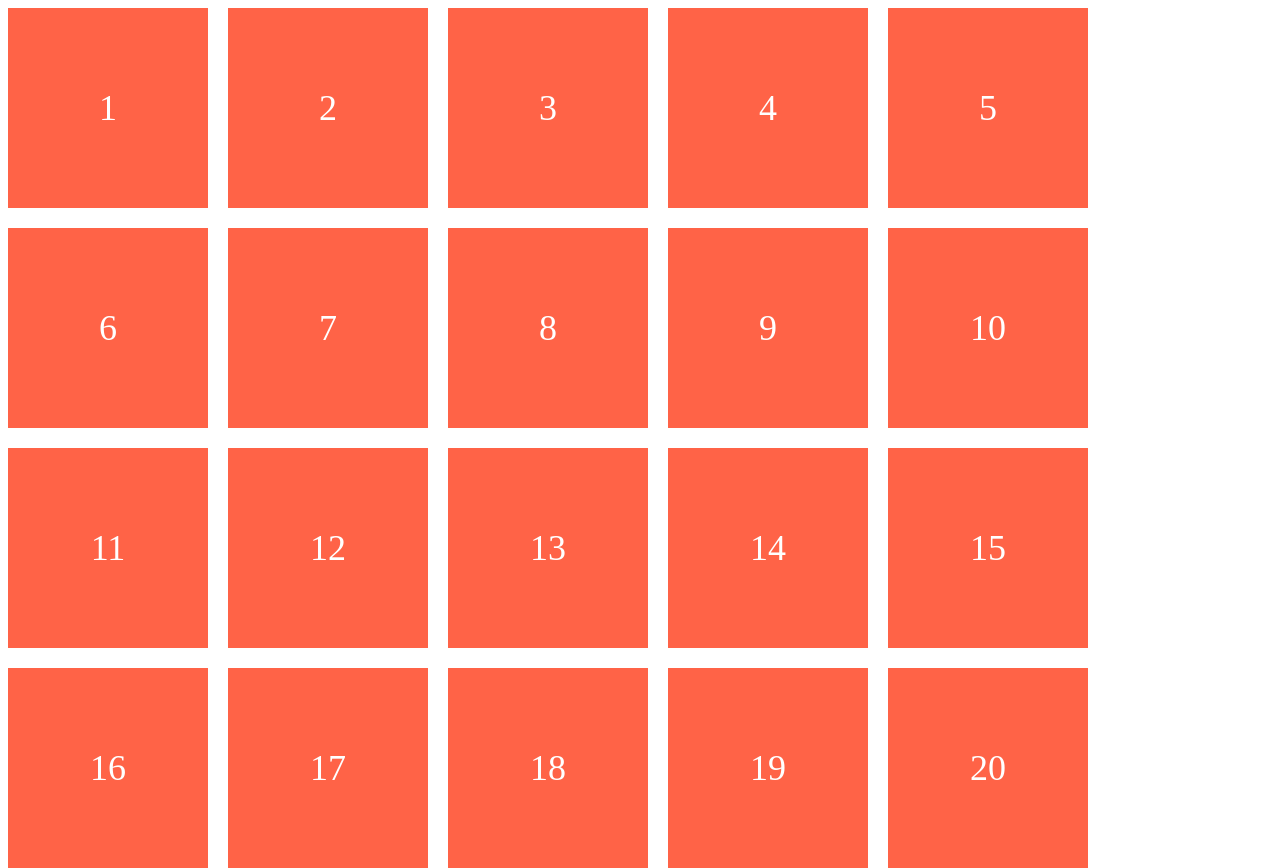
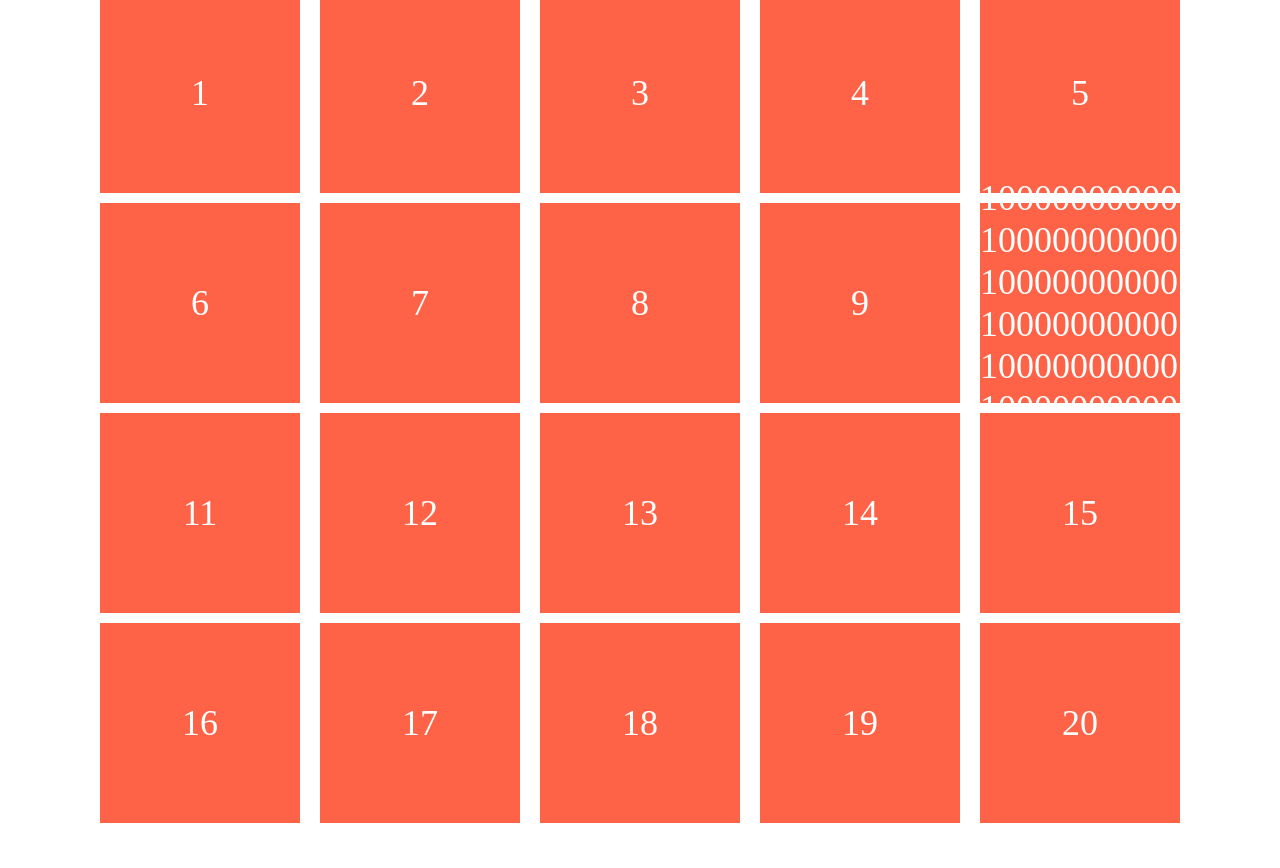
Before and after one commit to ahnzi91/css-master, a plain HTML site: page index.html in a window 1280 px wide. After the commit the page ends 823 px from the top, so only its background shows below. Drawn offline with Linux system fonts and the light colour scheme.

Commit message:
#2.8 Align Content

```diff
--- a/index.html
+++ b/index.html
@@ -17,7 +17,7 @@
     <div class="box">7</div>
     <div class="box">8</div>
     <div class="box">9</div>
-    <div class="box">10</div>
+    <div class="box">10000000000 10000000000 10000000000 10000000000 10000000000 10000000000</div>
     <div class="box">11</div>
     <div class="box">12</div>
     <div class="box">13</div>
--- a/style.css
+++ b/style.css
@@ -1,10 +1,19 @@
 .father {
   height: 100vh;
   display: flex;
-  gap: 20px;
+  justify-content: center;
+  align-items: center;
+
+  /* Rows gap */
+  row-gap: 10px;
+  /* Columns gap */
+  column-gap: 20px;
 
   /* flex-flow: flex-direction / flex-wrap */
   flex-flow: row wrap;
+
+  /* When we use Multi Line Container */
+  align-content: center;
 }
 
 .box {
```
